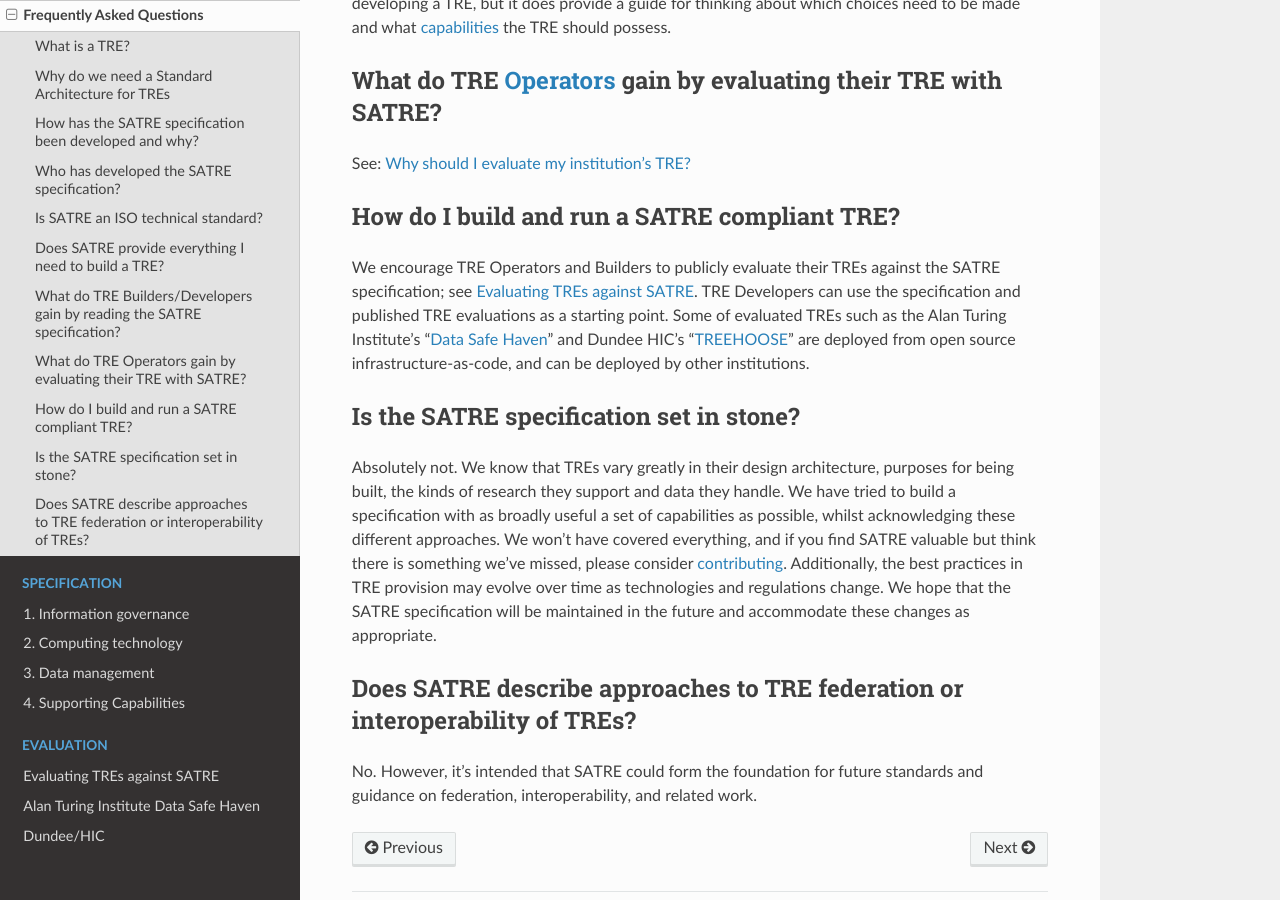
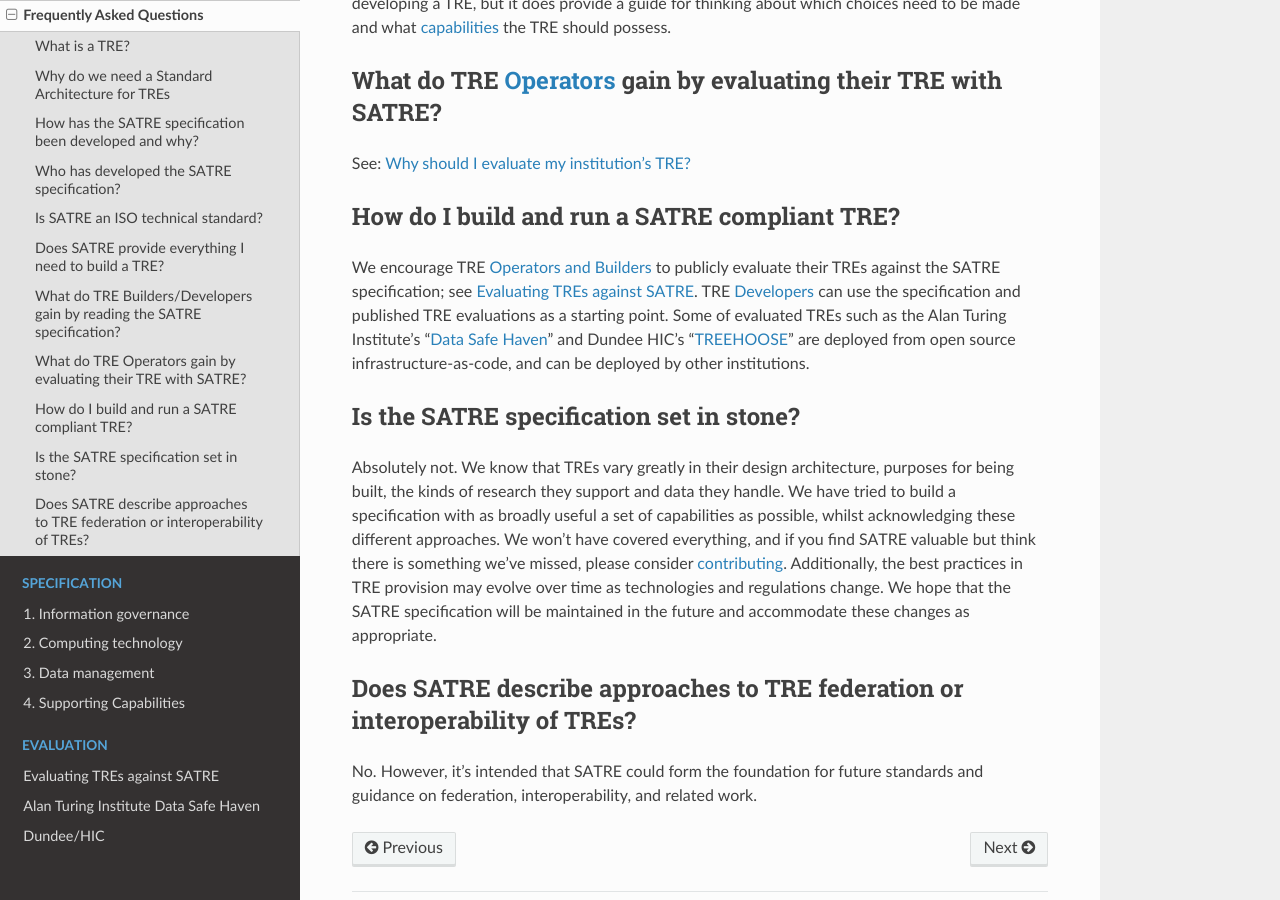
Before and after one commit to sa-tre/satre-specification, a Sphinx documentation site: the page built from docs/source/faqs.md, in a window 1280 px wide and 900 px high, scrolled down 1696 px. Built offline with Sphinx 7.4.7 and the Read the Docs theme 2.0.0, drawn with Linux system fonts in a browser that asks for light colours; part of the change alters nothing that is shown.

```diff
--- a/docs/source/faqs.md
+++ b/docs/source/faqs.md
@@ -68,7 +68,7 @@ See: {ref}`why_evaluate`
 
 ## How do I build and run a SATRE compliant TRE?
 
-We encourage TRE Operators and Builders to publicly evaluate their TREs against the SATRE specification; see {ref}`evaluation`. TRE Developers can use the specification and published TRE evaluations as a starting point. Some of evaluated TREs such as the Alan Turing Institute's "[Data Safe Haven](https://data-safe-haven.readthedocs.io/en/latest/)" and Dundee HIC's "[TREEHOOSE](https://github.com/HicResearch/TREEHOOSE/)" are deployed from open source infrastructure-as-code, and can be deployed by other institutions.
+We encourage TRE {ref}`Operators and Builders <infrastructure_roles>` to publicly evaluate their TREs against the SATRE specification; see {ref}`evaluation`. TRE {ref}`Developers <infrastructure_roles>` can use the specification and published TRE evaluations as a starting point. Some of evaluated TREs such as the Alan Turing Institute's "[Data Safe Haven](https://data-safe-haven.readthedocs.io/en/latest/)" and Dundee HIC's "[TREEHOOSE](https://github.com/HicResearch/TREEHOOSE/)" are deployed from open source infrastructure-as-code, and can be deployed by other institutions.
 
 (set_in_stone)=
 
```
